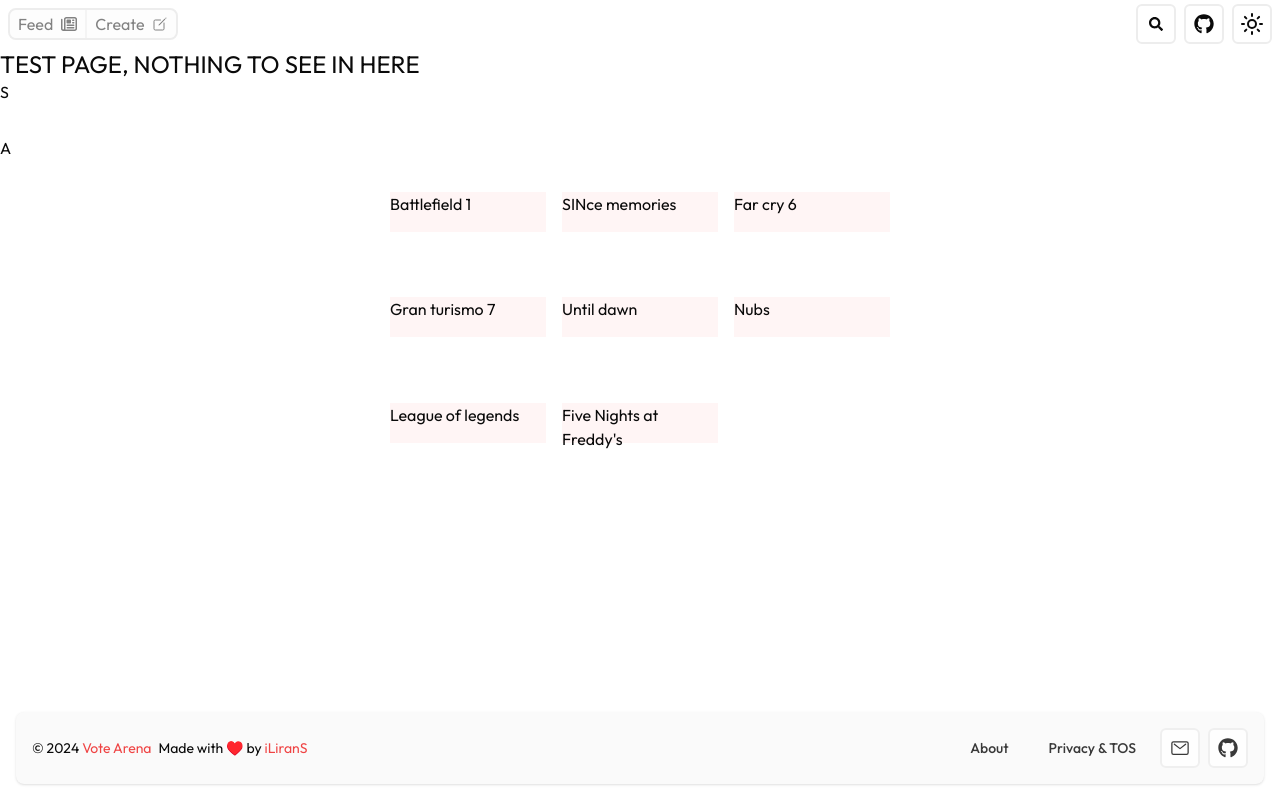
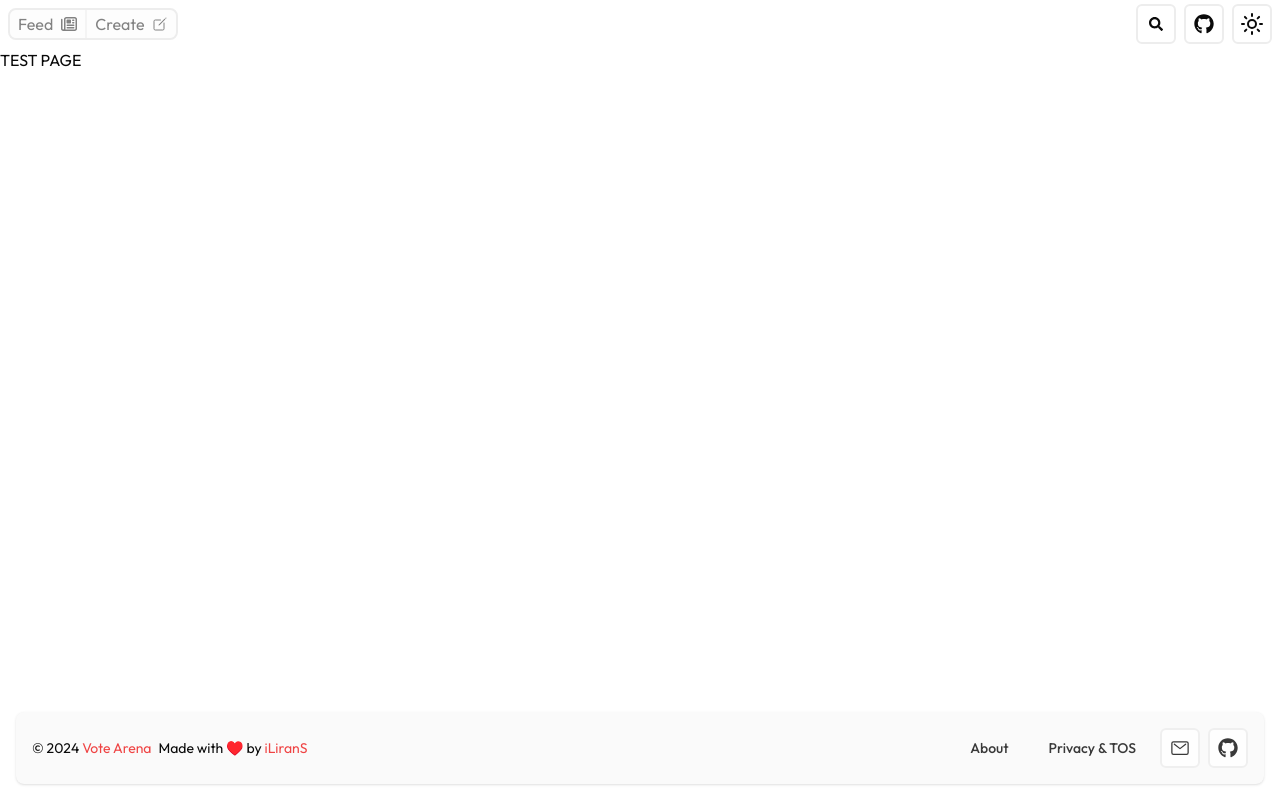
Before and after one commit to iLiranS/Vote-Arena, a Next.js app: page /test in a window 1280 px wide. Built offline with nearby package versions, Linux system fonts and the light colour scheme.

Commit message:
added CORS and small fixes

```diff
--- a/src/app/test/page.tsx
+++ b/src/app/test/page.tsx
@@ -1,9 +1,10 @@
-import Tierlist from '@/components/poll/Tierlist/Tierlist'
+// import Tierlist from '@/components/poll/Tierlist/Tierlist'
 import React from 'react'
 
 const page = () => {
     return (
-        <Tierlist />
+        <h2>TEST PAGE</h2>
+        // <Tierlist />
     )
 }
 
--- a/src/components/poll/Tierlist/TierListRow.tsx
+++ b/src/components/poll/Tierlist/TierListRow.tsx
@@ -1,9 +1,9 @@
-import React from 'react'
+// import React from 'react'
 
-const TierListRow: React.FC<{ rowName: string }> = ({ rowName }) => {
-  return (
-    <div>TierListRow</div>
-  )
-}
+// const TierListRow: React.FC<{ rowName: string }> = ({ rowName }) => {
+//   return (
+//     <div>TierListRow</div>
+//   )
+// }
 
-export default TierListRow
+// export default TierListRow
--- a/src/components/poll/Tierlist/Tierlist.tsx
+++ b/src/components/poll/Tierlist/Tierlist.tsx
@@ -1,155 +1,155 @@
-'use client'
-import { optionPollForm } from '@/lib/models';
-import { Reorder } from 'framer-motion';
-import React, { useState } from 'react'
+// 'use client'
+// import { optionPollForm } from '@/lib/models';
+// import { Reorder } from 'framer-motion';
+// import React, { useState } from 'react'
 
-const dummyOptions: optionPollForm[] = [
-    {
-        "title": "Battlefield 1",
-        "source": "video",
-        "src": "https://www.youtube.com/watch?v=P-UciWUiIXY&pp=ygULYmYxIHRyYWlsZXI%3D"
-    },
-    {
-        "title": "SINce memories",
-        "source": "video",
-        "src": "https://www.youtube.com/watch?v=Hxq_sdWoX_4"
-    },
-    {
-        "title": "Far cry 6",
-        "source": "video",
-        "src": "https://www.youtube.com/watch?v=-IJuKT1mHO8"
-    },
-    {
-        "title": "Gran turismo 7",
-        "source": "video",
-        "src": "https://www.youtube.com/watch?v=FlkNVeT_zxo"
-    },
-    {
-        "title": "Until dawn",
-        "source": "video",
-        "src": "https://www.youtube.com/watch?v=QzvpK2rwmOA"
-    },
-    {
-        "title": "Nubs",
-        "source": "video",
-        "src": "https://www.youtube.com/watch?v=QrPukGmW4vA"
-    },
-    {
-        "title": "League of legends",
-        "source": "video",
-        "src": "https://www.youtube.com/watch?v=cXZqfuJ9Zps"
-    },
-    {
-        "title": "Five Nights at Freddy's",
-        "source": "video",
-        "src": "https://www.youtube.com/watch?v=Ws-yd9YPfdE"
-    }
-]
+// const dummyOptions: optionPollForm[] = [
+//     {
+//         "title": "Battlefield 1",
+//         "source": "video",
+//         "src": "https://www.youtube.com/watch?v=P-UciWUiIXY&pp=ygULYmYxIHRyYWlsZXI%3D"
+//     },
+//     {
+//         "title": "SINce memories",
+//         "source": "video",
+//         "src": "https://www.youtube.com/watch?v=Hxq_sdWoX_4"
+//     },
+//     {
+//         "title": "Far cry 6",
+//         "source": "video",
+//         "src": "https://www.youtube.com/watch?v=-IJuKT1mHO8"
+//     },
+//     {
+//         "title": "Gran turismo 7",
+//         "source": "video",
+//         "src": "https://www.youtube.com/watch?v=FlkNVeT_zxo"
+//     },
+//     {
+//         "title": "Until dawn",
+//         "source": "video",
+//         "src": "https://www.youtube.com/watch?v=QzvpK2rwmOA"
+//     },
+//     {
+//         "title": "Nubs",
+//         "source": "video",
+//         "src": "https://www.youtube.com/watch?v=QrPukGmW4vA"
+//     },
+//     {
+//         "title": "League of legends",
+//         "source": "video",
+//         "src": "https://www.youtube.com/watch?v=cXZqfuJ9Zps"
+//     },
+//     {
+//         "title": "Five Nights at Freddy's",
+//         "source": "video",
+//         "src": "https://www.youtube.com/watch?v=Ws-yd9YPfdE"
+//     }
+// ]
 
-// it's broken but here is the idea :
-/*
-    When Clicking on an item, setFromTier state
-        When moved
+// // it's broken but here is the idea :
+// /*
+//     When Clicking on an item, setFromTier state
+//         When moved
 
 
 
 
 
-*/
+// */
 
-const Tierlist = () => {
-    const [options, setOptions] = useState(dummyOptions);
-    const [tierS, setTierS] = useState<optionPollForm[]>([]);
-    const [tierA, setTierA] = useState<optionPollForm[]>([]);
-    const [tierB, setTierB] = useState<optionPollForm[]>([]);
-    const [tierC, setTierC] = useState<optionPollForm[]>([]);
-    const [tierD, setTierD] = useState<optionPollForm[]>([]);
-    const [tierOpen, setTierOpen] = useState<optionPollForm[]>(dummyOptions);
+// const Tierlist = () => {
+//     const [options, setOptions] = useState(dummyOptions);
+//     const [tierS, setTierS] = useState<optionPollForm[]>([]);
+//     const [tierA, setTierA] = useState<optionPollForm[]>([]);
+//     const [tierB, setTierB] = useState<optionPollForm[]>([]);
+//     const [tierC, setTierC] = useState<optionPollForm[]>([]);
+//     const [tierD, setTierD] = useState<optionPollForm[]>([]);
+//     const [tierOpen, setTierOpen] = useState<optionPollForm[]>(dummyOptions);
 
-    const handleReorder = (setState) => (newOrder) => {
-        setState(newOrder);
-    };
+//     const handleReorder = (setState) => (newOrder) => {
+//         setState(newOrder);
+//     };
 
-    const handleDragEnd = (event, info, item, fromTier, toTierSetter) => {
-        // Logic to determine if item should move to a different tier
-        // For example, based on position or if dropped over another Reorder.Group
+//     const handleDragEnd = (event, info, item, fromTier, toTierSetter) => {
+//         // Logic to determine if item should move to a different tier
+//         // For example, based on position or if dropped over another Reorder.Group
 
-        // If it should move, update both `fromTier` and the `toTier` states
-        toTierSetter((prevTier) => [...prevTier, item]);
-        setFromTier((prevTier) => prevTier.filter(i => i.id !== item.id));
-    };
+//         // If it should move, update both `fromTier` and the `toTier` states
+//         toTierSetter((prevTier) => [...prevTier, item]);
+//         setFromTier((prevTier) => prevTier.filter(i => i.id !== item.id));
+//     };
 
-    return (
-        <>
-            <h2 className='text-2xl'>TEST PAGE, NOTHING TO SEE IN HERE</h2>
-            <div className="tier-list flex flex-col gap-8">
-                <div className="tier-row">
-                    <h2>S</h2>
-                    <Reorder.Group
-                        axis="y"
-                        values={tierS}
-                        onReorder={handleReorder(setTierS)}
-                    >
-                        {tierS.map((item) => (
-                            <Reorder.Item
-                                value={item}
-                                drag
-                                key={JSON.stringify(item)}
-                                onDragEnd={(event, info) => handleDragEnd(event, info, item, tierA, setTierS)}
-                            >
-                                {item.title}
-                            </Reorder.Item>
-                        ))}
-                    </Reorder.Group>
-                </div>
+//     return (
+//         <>
+//             <h2 className='text-2xl'>TEST PAGE, NOTHING TO SEE IN HERE</h2>
+//             <div className="tier-list flex flex-col gap-8">
+//                 <div className="tier-row">
+//                     <h2>S</h2>
+//                     <Reorder.Group
+//                         axis="y"
+//                         values={tierS}
+//                         onReorder={handleReorder(setTierS)}
+//                     >
+//                         {tierS.map((item) => (
+//                             <Reorder.Item
+//                                 value={item}
+//                                 drag
+//                                 key={JSON.stringify(item)}
+//                                 onDragEnd={(event, info) => handleDragEnd(event, info, item, tierA, setTierS)}
+//                             >
+//                                 {item.title}
+//                             </Reorder.Item>
+//                         ))}
+//                     </Reorder.Group>
+//                 </div>
 
-                <div className="tier-row">
-                    <h2>A</h2>
-                    <Reorder.Group
-                        axis="y"
-                        values={tierA}
-                        onReorder={handleReorder(setTierA)}
-                    >
-                        {tierA.map((item) => (
-                            <Reorder.Item
-                                value={item}
-                                drag
-                                key={JSON.stringify(item)}
-                                onDragEnd={(event, info) => handleDragEnd(event, info, item, tierS, setTierA)}
-                            >
-                                {item.title}
-                            </Reorder.Item>
-                        ))}
-                    </Reorder.Group>
-                </div>
+//                 <div className="tier-row">
+//                     <h2>A</h2>
+//                     <Reorder.Group
+//                         axis="y"
+//                         values={tierA}
+//                         onReorder={handleReorder(setTierA)}
+//                     >
+//                         {tierA.map((item) => (
+//                             <Reorder.Item
+//                                 value={item}
+//                                 drag
+//                                 key={JSON.stringify(item)}
+//                                 onDragEnd={(event, info) => handleDragEnd(event, info, item, tierS, setTierA)}
+//                             >
+//                                 {item.title}
+//                             </Reorder.Item>
+//                         ))}
+//                     </Reorder.Group>
+//                 </div>
 
 
-                <div className="tier-row flex gap-10">
-                    <Reorder.Group
-                        className='grid-cols-[repeat(auto-fill,minmax(150px,1fr))] grid w-[500px] h-[300px] gap-4 mx-auto'
-                        axis="x"
-                        values={tierOpen}
-                        onReorder={setTierOpen}
-                    >
-                        {tierOpen.map((item) => (
-                            <Reorder.Item
-                                className='w-full h-10 bg-red-200/20'
-                                value={item}
-                                drag
-                                key={JSON.stringify(item)}
-                            // onDragEnd={(event, info) => handleDragEnd(event, info, item, tierOpen, setTierA)}
-                            >
-                                {item.title}
-                            </Reorder.Item>
-                        ))}
-                    </Reorder.Group>
-                </div>
+//                 <div className="tier-row flex gap-10">
+//                     <Reorder.Group
+//                         className='grid-cols-[repeat(auto-fill,minmax(150px,1fr))] grid w-[500px] h-[300px] gap-4 mx-auto'
+//                         axis="x"
+//                         values={tierOpen}
+//                         onReorder={setTierOpen}
+//                     >
+//                         {tierOpen.map((item) => (
+//                             <Reorder.Item
+//                                 className='w-full h-10 bg-red-200/20'
+//                                 value={item}
+//                                 drag
+//                                 key={JSON.stringify(item)}
+//                             // onDragEnd={(event, info) => handleDragEnd(event, info, item, tierOpen, setTierA)}
+//                             >
+//                                 {item.title}
+//                             </Reorder.Item>
+//                         ))}
+//                     </Reorder.Group>
+//                 </div>
 
 
 
-            </div>
-        </>
-    );
-};
+//             </div>
+//         </>
+//     );
+// };
 
-export default Tierlist
+// export default Tierlist
```
